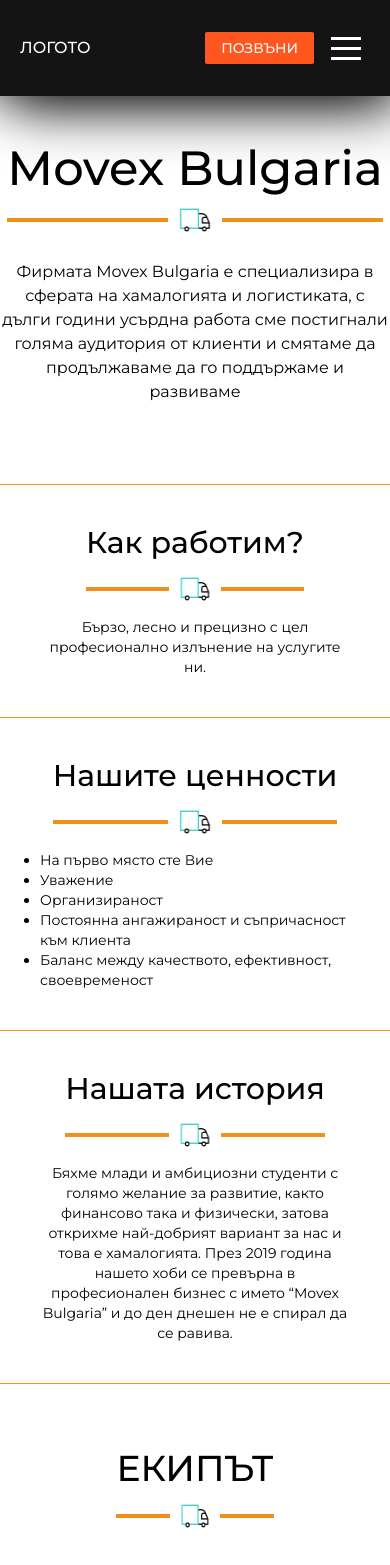
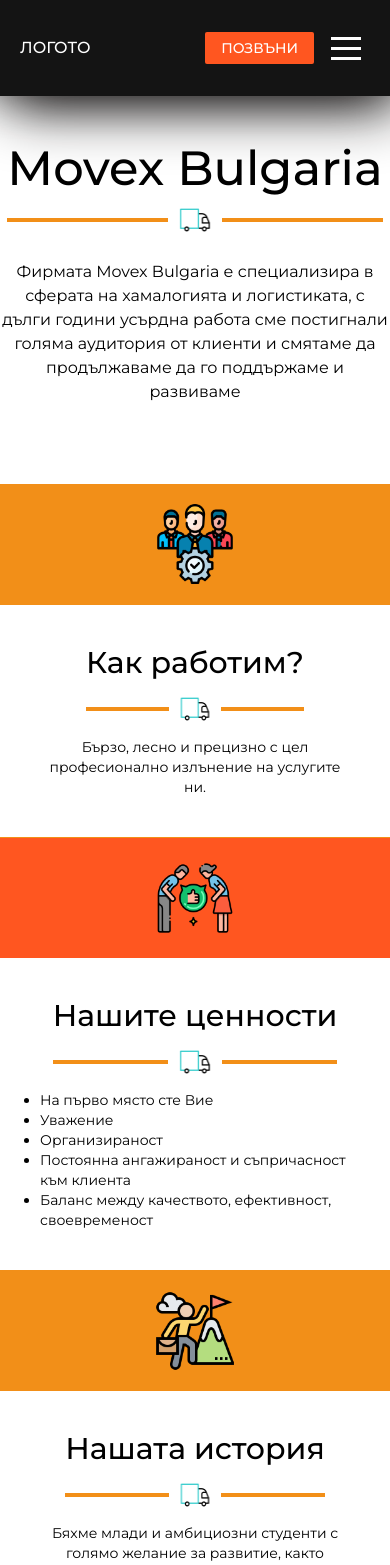
Before and after one commit to StroverIT/cargomove, a Next.js app: page /aboutUs in a window 390 px wide. Shown: the top 1565 px of the page. Built offline with nearby package versions, Linux system fonts and the light colour scheme; a web font is replaced by a local one.

Commit message:
fixing responsivnes

```diff
--- a/pages/aboutUs.js
+++ b/pages/aboutUs.js
@@ -29,18 +29,18 @@
             развиваме
           </p>
         </div>
-        <section className="lg:grid-cols-2 grid mt-20">
-          <div className="border-y border-orange-100 flex-center p-10">
+        <section className="lg:grid-cols-2 grid mt-20 ">
+          <div className="border-y border-orange-100 flex-center p-10 max-md:order-2">
             <div className="flex-col flex-center">
               <Title title="Как работим?" size="text-3xl" />
-              <p className="mt-2 text-center text-sm md:max-w-sm">
+              <p className="mt-2 text-center text-sm md:max-w-sm ">
                 Бързо, лесно и прецизно с цел професионално излънение на
                 услугите ни.
               </p>
             </div>
           </div>
-          <div className="flex-center bg-orange-100 py-10 hidden lg:flex">
-            <div className="relative h-44 w-44 ">
+          <div className="flex-center bg-orange-100  py-5 md:py-10 max-md:order-1">
+            <div className="relative  w-20 h-20 md:h-44 md:w-44 ">
               <Image
                 src="/about-us/professional-services.png"
                 layout="fill"
@@ -48,7 +48,7 @@
               />
             </div>
           </div>
-          <div className="border-orange-100 border-b flex-center p-10">
+          <div className="border-orange-100 border-b flex-center p-10 max-md:order-4">
             <div className="flex-col flex-center">
               <Title title="Нашите ценности" size="text-3xl" />
               <ul className="max-w-md mt-2 list-disc text-sm">
@@ -61,8 +61,8 @@
               </ul>
             </div>
           </div>
-          <div className="flex-center bg-orange py-10 hidden lg:flex ">
-            <div className="relative h-44 w-44 ">
+          <div className="flex-center bg-orange py-5 md:py-10 order-1 max-md:order-3">
+            <div className="relative w-20 h-20 md:h-44 md:w-44 ">
               <Image
                 src="/about-us/respect.png"
                 layout="fill"
@@ -70,7 +70,7 @@
               />
             </div>
           </div>
-          <div className="border-orange-100 border-b flex-center p-10">
+          <div className="border-orange-100 border-b flex-center p-10 max-md:order-6">
             <div className="flex-col flex-center">
               <Title title="Нашата история" size="text-3xl" />
               <p className="max-w-md mt-2 text-center text-sm">
@@ -82,8 +82,8 @@
               </p>
             </div>
           </div>
-          <div className="flex-center bg-orange-100 py-10 hidden lg:flex">
-            <div className="relative h-44 w-44">
+          <div className="flex-center bg-orange-100 py-5 md:py-10 order-1 max-md:order-5">
+            <div className="relative w-20 h-20 md:h-44 md:w-44">
               <Image
                 src="/about-us/business.png"
                 layout="fill"
```
